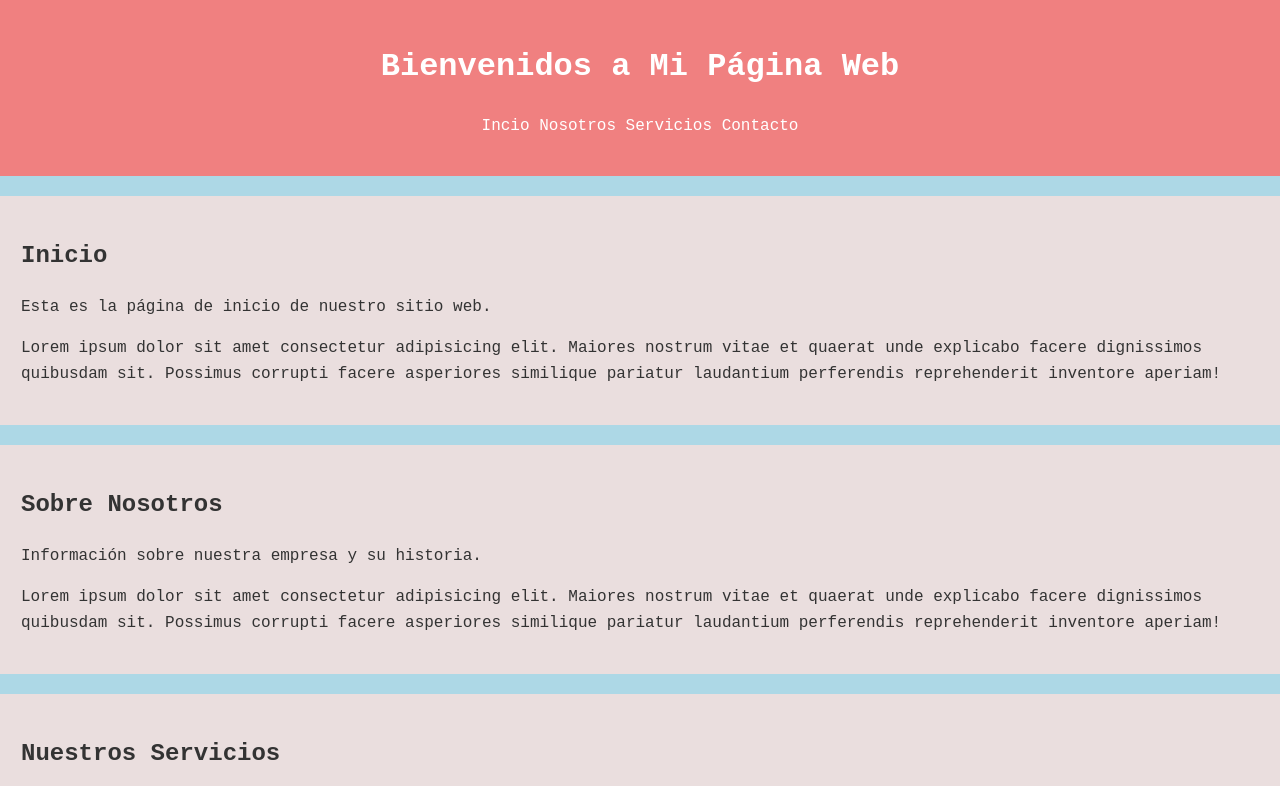
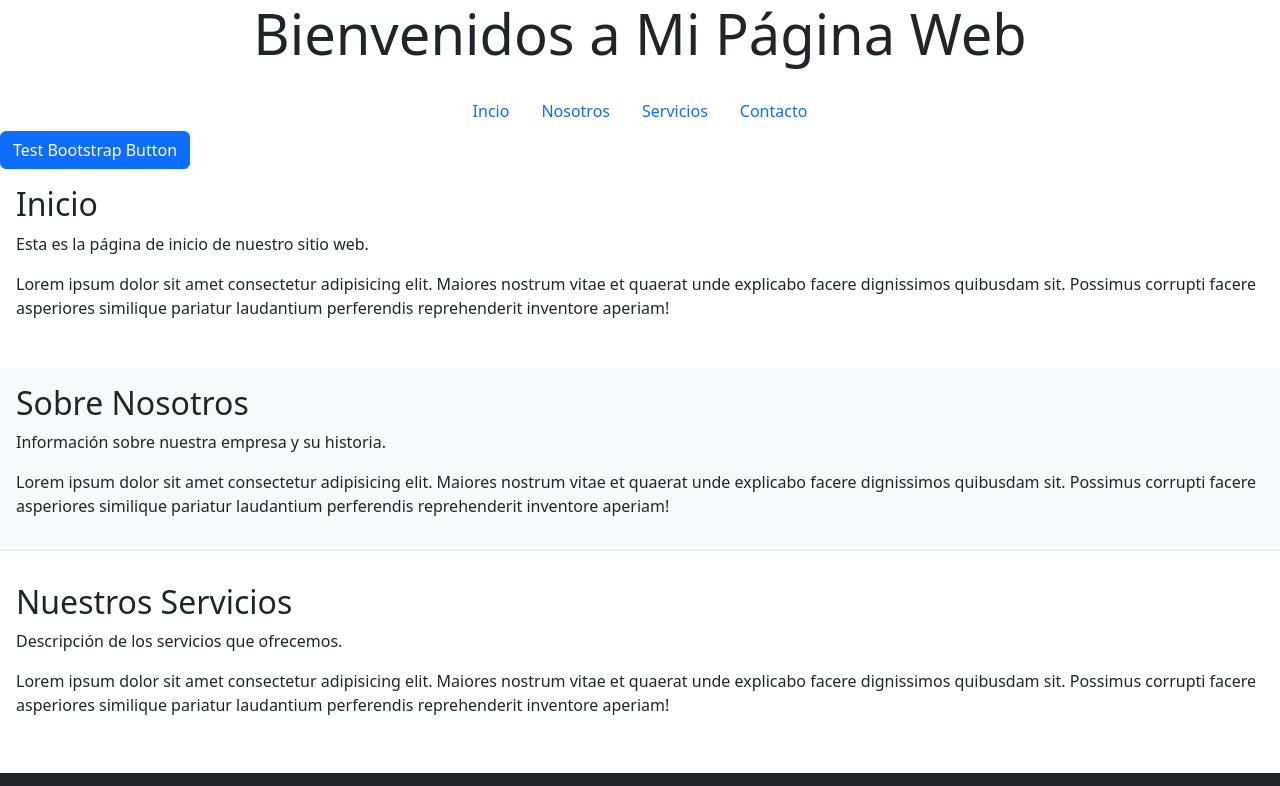
Before and after one commit to carnaezf/mini-proyecto-web, a plain HTML site: page index.html in a window 1280 px wide. Shown: the top 786 px of the page. Drawn offline with nearby package versions, Linux system fonts and the light colour scheme.

Commit message:
se elimina  link css local  y se incorpora Bootstrap

```diff
--- a/index.html
+++ b/index.html
@@ -5,25 +5,41 @@
     <meta charset="UTF-8">
     <meta name="viewport" content="width=device-width, initial-scale=1.0">
     <title>Mi Página Web</title>
-    <link rel="stylesheet" href="estilos.css">
+    <!-- CDN de Bootstrap CSS -->
+    <link href="https://cdn.jsdelivr.net/npm/bootstrap@5.3.3/dist/css/bootstrap.min.css" rel="stylesheet"
+        integrity="sha384-QWTKZyjpPEjISv5WaRU9OFeRpok6YctnYmDr5pNlyT2bRjXh0JMhjY6hW+ALEwIH" crossorigin="anonymous">
+    <!-- Estilos locales -->
+    <!-- <link rel="stylesheet" href="estilos.css"> -->
 </head>
 
 <body>
-    <header>
-        <h1>Bienvenidos a Mi Página Web</h1>
-        <nav>
-            <ul>
-                <li><a href="#inicio">Incio</a></li>
-                <li><a href="#nostros">Nosotros</a></li>
-                <li><a href="#servicios">Servicios</a></li>
-                <li><a href="#contacto">Contacto</a></li>
+    <div class="container">
+        <!-- header -->
+        <header class="text-center mb-4">
+            <h1 class="cabecera display-4">Bienvenidos a Mi Página Web</h1>
+        </header>
+
+        <!-- Navegacion -->
+        <nav class="nav justify-content-center">
+            <ul class="nav">
+                <li class="nav-item"><a class="nav-link" href="#inicio">Incio</a></li>
+                <li class="nav-item"><a class="nav-link" href="#nostros">Nosotros</a></li>
+                <li class="nav-item"><a class="nav-link" href="#servicios">Servicios</a></li>
+                <li class="nav-item"><a class="nav-link" href="#contacto">Contacto</a></li>
             </ul>
         </nav>
+    </div>
 
-    </header>
 
     <!-- Esto es la seccion Inicion -->
-    <section id="Incio">
+    <!-- <div class="container"> -->
+        <button class="btn btn-primary">
+            Test Bootstrap Button
+        </button>
+
+    <!-- </div> -->
+
+    <section class="bg-white p-3 mb-3">
         <h2>Inicio</h2>
         <p>Esta es la página de inicio de nuestro sitio web.</p>
         <p>Lorem ipsum dolor sit amet consectetur adipisicing elit. Maiores nostrum vitae et quaerat unde
@@ -35,7 +51,7 @@
 
 
     <!-- Esto es una sección Nosotros-->
-    <section id="Nosotros">
+    <section class="bg-light border-bottom p-3 mb-3">
         <h2>Sobre Nosotros</h2>
         <p>Información sobre nuestra empresa y su historia.</p>
         <p>Lorem ipsum dolor sit amet consectetur adipisicing elit. Maiores nostrum vitae et quaerat unde
@@ -47,7 +63,7 @@
 
 
     <!-- Esto es una sección Nosotros-->
-    <section id="servicios">
+    <section class="bg-white p-3 mb-3">
         <h2>Nuestros Servicios</h2>
         <p>Descripción de los servicios que ofrecemos.</p>
         <p>Lorem ipsum dolor sit amet consectetur adipisicing elit. Maiores nostrum vitae et quaerat unde
@@ -58,9 +74,9 @@
     </section>
 
 
-    <footer>
+    <footer class="text-center bg-dark text-white py-3 mt-4" >
         <p>&copy; 2024 Mi Página Web. Todos los derechos reservados.</p>
-        <p><a href="mailto:info@mipaginaweb.com">info@mipaginaweb.com</a></p>
+        <p><a href="mailto:info@mipaginaweb.com" class="text-reset">info@mipaginaweb.com</a></p>
 
     </footer>
 
```
